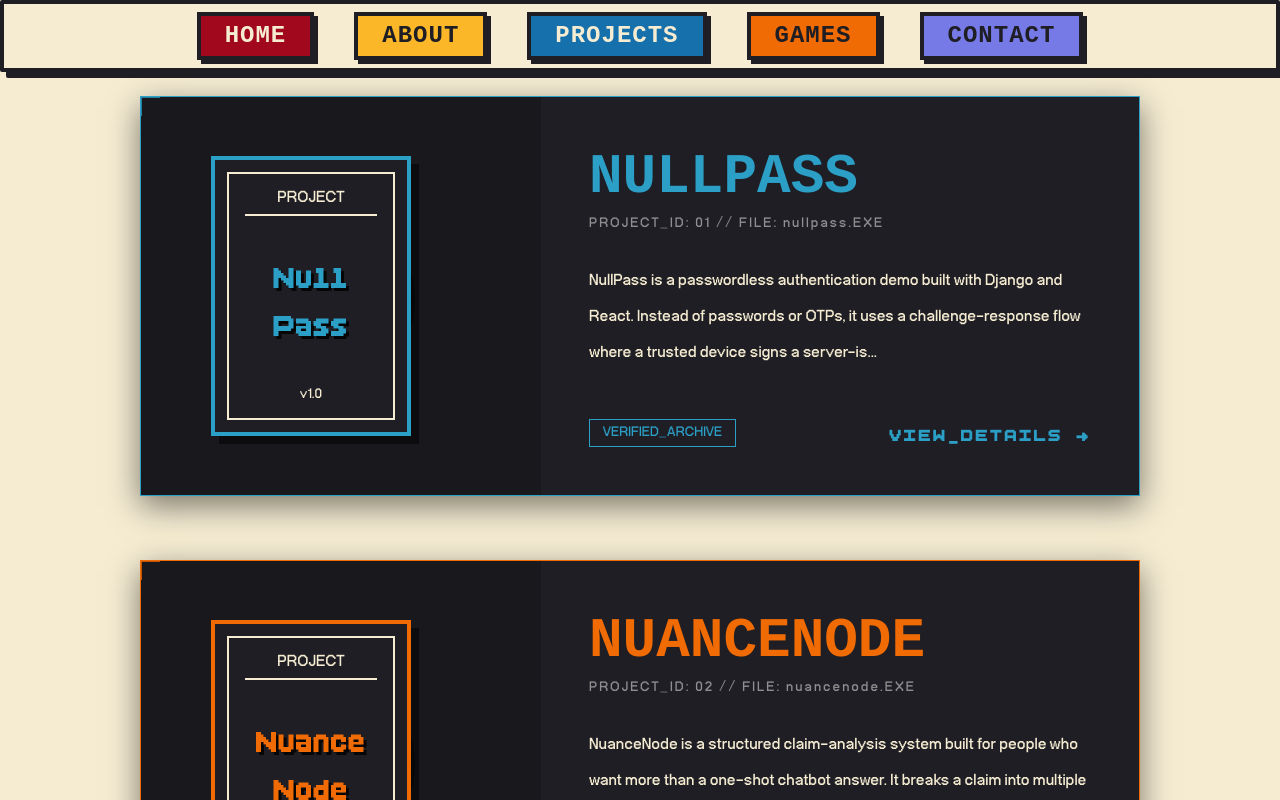
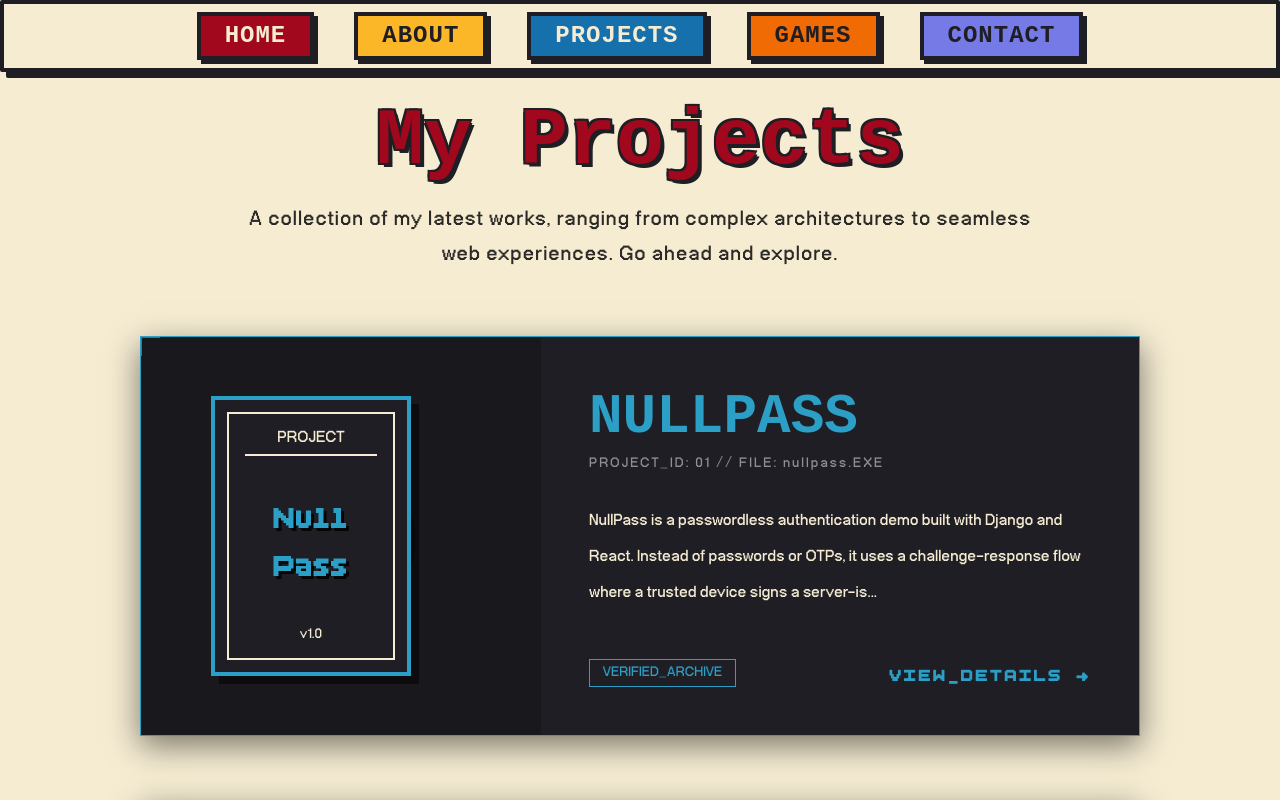
Before and after one commit to sleepyUjjal/Portfolio-website, a React (Vite) app: page /projects in a window 1280 px wide. Shown: the top 800 px of the page. Built offline with nearby package versions, Linux system fonts and the light colour scheme; a web font is replaced by a local one.

Commit message:
feat: add styled header and descriptive text to the projects section

```diff
--- a/src/components/Projects/Projects.jsx
+++ b/src/components/Projects/Projects.jsx
@@ -345,6 +345,29 @@
 
   return (
     <section className="projects">
+      <div className="projects__header" style={{ textAlign: 'center', marginBottom: '4rem', display: 'flex', flexDirection: 'column', alignItems: 'center', gap: '1rem', padding: '0 2rem' }}>
+        <h1 style={{
+          fontFamily: '"Mondwest", "Courier New", Courier, monospace',
+          fontSize: '5rem',
+          color: 'var(--color-red-wine)',
+          textShadow: '-2px -2px 0 var(--retro-dark), 2px -2px 0 var(--retro-dark), -2px 2px 0 var(--retro-dark), 2px 2px 0 var(--retro-dark), 4px 4px 0 var(--retro-dark)',
+          margin: 0
+        }}>
+          My Projects
+        </h1>
+        <p style={{
+          fontFamily: '"NeueBit", "Courier New", Courier, monospace',
+          fontSize: '1.8rem',
+          color: 'var(--retro-outline)',
+          maxWidth: '800px',
+          margin: 0,
+          lineHeight: '1.2',
+          letterSpacing: '1px'
+        }}>
+          A collection of my latest works, ranging from complex architectures to seamless web experiences. Go ahead and explore.
+        </p>
+      </div>
+
       <div className="projects__list">
         {PROJECTS.map((project, index) => (
           <ProjectCard key={project.id} project={project} index={index} />
```
